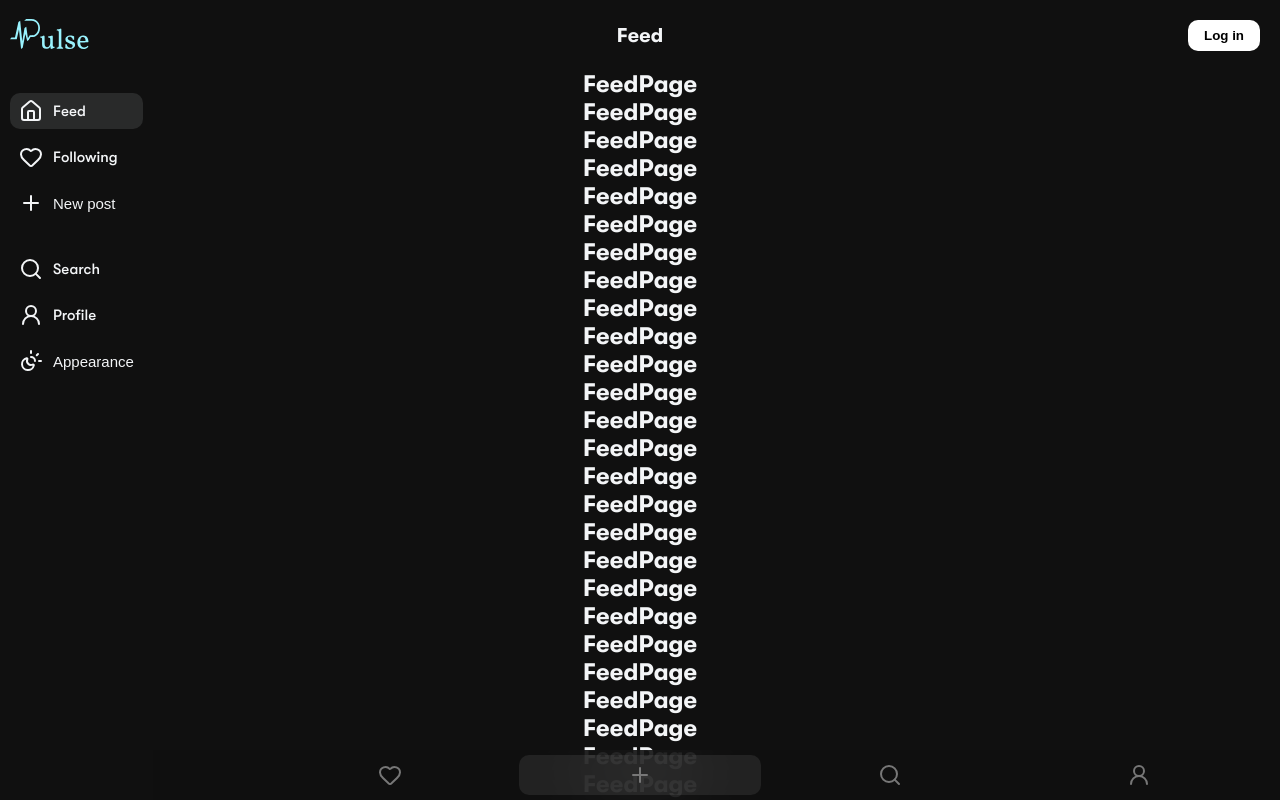
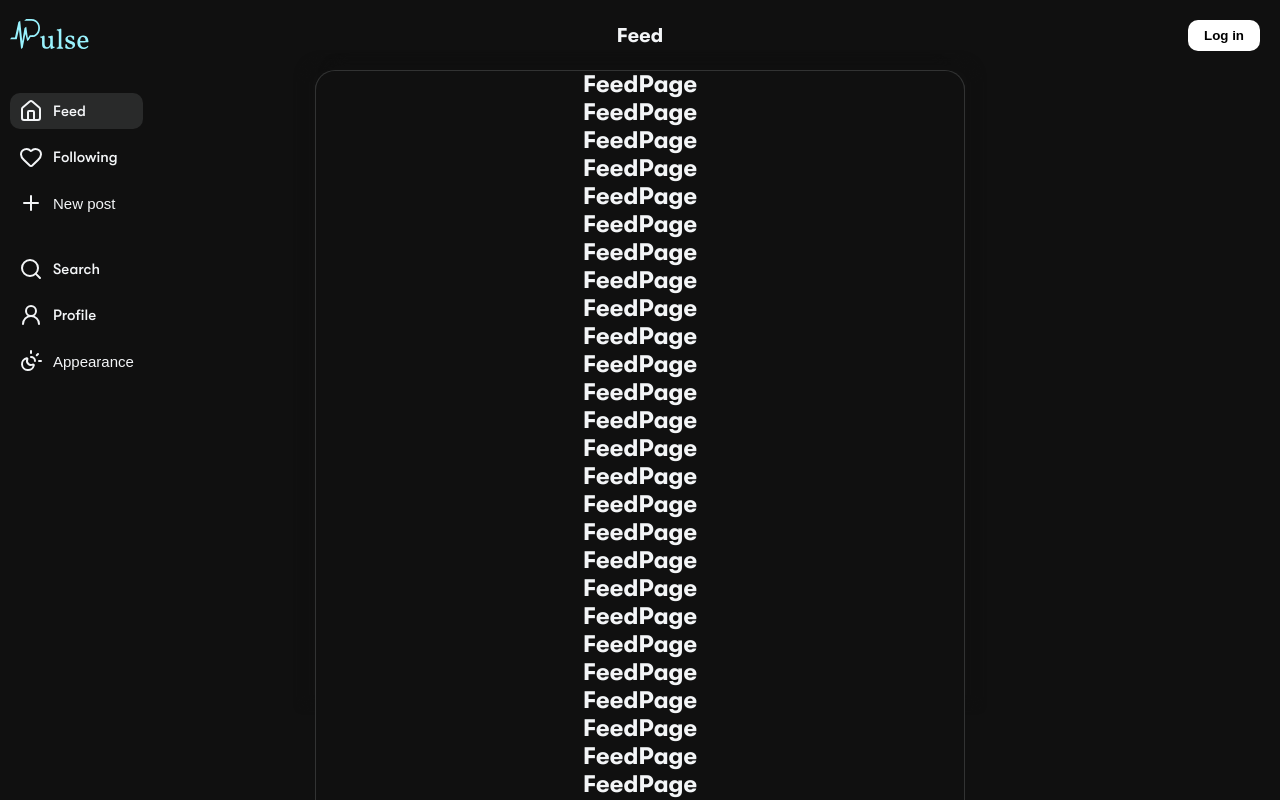
Before and after one commit to glib-pronin/Pulse, a React (Vite) app in the folder frontend/: page / in a window 1280 px wide. Shown: the top 800 px of the page. Built offline with nearby package versions, Linux system fonts and the light colour scheme.

Commit message:
Add footer animation, create content container border

```diff
--- /dev/null
+++ b/frontend/src/hooks/useMediaQuery.js
@@ -0,0 +1,14 @@
+import { useState, useEffect } from "react"
+
+export function useMediaQuery(query) {
+    const [matches, setMathces] = useState(() => window.matchMedia(query).matches)
+
+    useEffect(() => {
+        const media = window.matchMedia(query)
+        const handleChange = (e) => setMathces(e.matches)
+        media.addEventListener('change', handleChange)
+        return () => media.removeEventListener('change', handleChange)
+    }, [query])
+
+    return matches
+}
--- a/frontend/src/index.css
+++ b/frontend/src/index.css
@@ -47,11 +47,13 @@
   --active-link: #292A2A;
   --element-mobile-color: rgba(16, 16, 16, 0.85);
   --active-element-mobile-color: rgba(255, 255, 255, 0.08);
+  --border-color: #323333;
 
   --header-height: 70px;
   --footer-height: 50px;
   --horizontal-main-padding: 20px;
   --horizontal-element-padding: 20px;
+  --content-width: clamp(520px, 70vw, 650px);
 }
 
 body {
@@ -69,6 +71,16 @@ main {
   align-items: center;
   justify-content: center;
   position: relative;
+}
+
+.content-container {
+  width: var(--content-width);
+  display: flex;
+  flex-direction: column;
+  align-items: center;
+  border: 1px solid var(--border-color);
+  border-top: none;
+  border-radius: 0 0 20px 20px;
 }
 
 a {
--- a/frontend/src/components/Footer.jsx
+++ b/frontend/src/layouts/Footer.jsx
@@ -1,10 +1,24 @@
 import styles from './Footer.module.css'
 import { NAVIGATION } from '../constants/navigations'
 import { NavLink } from 'react-router-dom'
+import { useState, useEffect } from 'react'
 
 export default function Footer() {
+        const [showFooter, setShowFooter] = useState(true)
+
+    useEffect(() => {
+        let lastScroll = window.scrollY
+        const handleScroll = () => {
+            const currentScroll = window.scrollY
+            setShowFooter(currentScroll <= lastScroll)
+            lastScroll = currentScroll
+        }
+        window.addEventListener('scroll', handleScroll)
+        return () => window.removeEventListener('scroll', handleScroll)
+    }, [])
+
     return (
-        <footer className={styles.footer} >
+        <footer className={showFooter ? styles.footer : `${styles.footer} ${styles.hidden}`} >
             {NAVIGATION.filter(link => link.footer).map(({icon: Icon, text, to}) =>
                 to ? (
                     <NavLink
--- a/frontend/src/components/Footer.module.css
+++ b/frontend/src/layouts/Footer.module.css
@@ -1,5 +1,6 @@
 .footer {
     width: 100%;
+    overflow: hidden;
     height: var(--footer-height);
     position: fixed;
     bottom: 0;
@@ -9,6 +10,11 @@
     align-items: center;
     gap: 8px;
     padding: 5px var(--horizontal-element-padding);
+    transition: transform 0.25s ease;
+}
+
+.footer.hidden {
+    transform: translateY(100%);
 }
 
 .link {
--- a/frontend/src/components/Header.jsx
+++ b/frontend/src/layouts/Header.jsx
@@ -29,6 +29,7 @@ export default function Header() {
                     </button>
                 )
             }
+            <div className={styles.border}></div>
         </header>
     )
 }
--- a/frontend/src/components/Header.module.css
+++ b/frontend/src/layouts/Header.module.css
@@ -8,6 +8,23 @@
     top: 0;
     z-index: 5;
     background-color: var(--bg-color);
+}
+
+.border {
+    z-index: 6;
+    width: var(--content-width);
+    height: calc(100vh - var(--header-height)*2 - 15px);
+    border: 1px solid var(--border-color);
+    border-bottom: none;
+    border-radius: 20px 20px 0 0;
+    position: absolute;
+    left: 50%;
+    bottom: 0;
+    transform: translateX(-50%) translateY(100%);
+    box-sizing: border-box;
+    box-shadow:
+        12px -10px 8px var(--bg-color),
+        -12px -10px 8px var(--bg-color);
 }
 
 .header h1 {
--- a/frontend/src/layouts/MainLayout.jsx
+++ b/frontend/src/layouts/MainLayout.jsx
@@ -1,17 +1,26 @@
 import { Outlet } from 'react-router-dom'
-import Header from '../components/Header'
-import Sidebar from '../components/Sidebar'
-import Footer from '../components/Footer'
+import { useMediaQuery } from '../hooks/useMediaQuery'
+import Header from './Header'
+import Sidebar from './Sidebar'
+import Footer from './Footer'
 
 export default function MainLayout() {
+    const isMobile = useMediaQuery('(max-width: 700px)')
+
     return (
         <>
             <Header />
-            <Sidebar />
             <main>
-                <Outlet />
+                <div className='content-container'>
+                    <Outlet />
+                </div>
             </main>
-            <Footer />
+            {isMobile ? (
+                    <Footer />
+                ) : (
+                    <Sidebar />
+                )
+            }
         </>
     )
 }
--- a/frontend/src/components/Sidebar.module.css
+++ b/frontend/src/layouts/Sidebar.module.css
@@ -9,6 +9,7 @@
     gap: 40px;
     padding: 19px 10px;
     background-color: var(--bg-color);
+    overflow-y: auto;
 }
 
 .logoSmall{
@@ -80,9 +81,3 @@
         }
     }
 }
-
-@media (max-width: 700px) {
-    .sidebar {
-        display: none;
-    }
-}
```
Also changed, not shown: frontend/src/layouts/Sidebar.jsx (renamed from frontend/src/components/Sidebar.jsx). Lines whose indentation alone changed are shown as unchanged.
